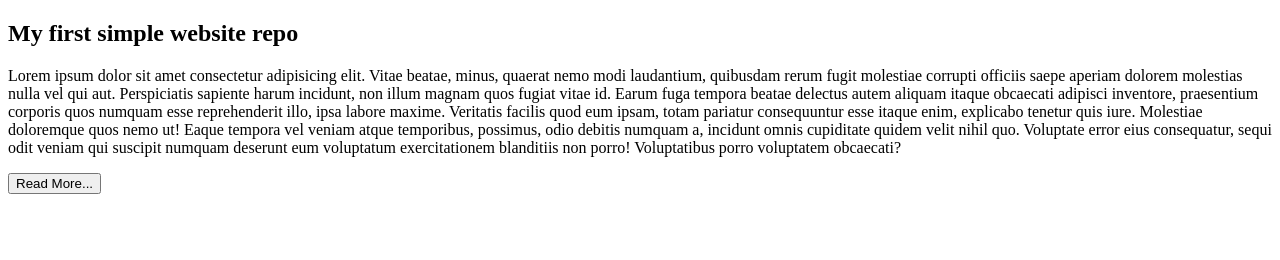
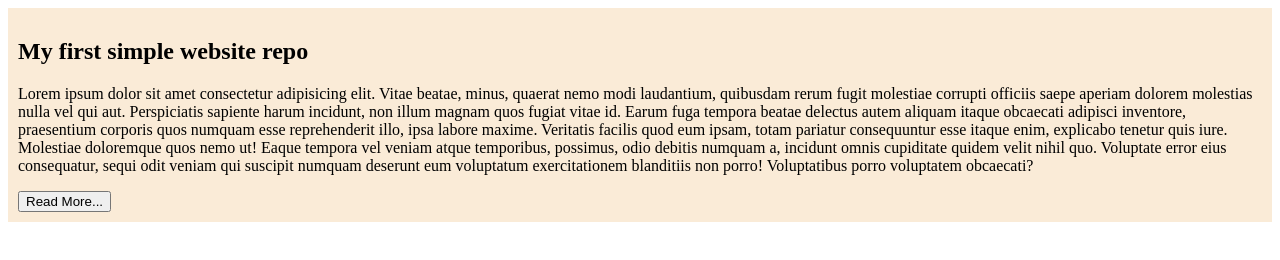
Before and after one commit to SHShadhin/my-simple-website-repo, a plain HTML site: page index.html in a window 1280 px wide. Drawn offline with Linux system fonts and the light colour scheme.

Commit message:
added css

```diff
--- a/index.html
+++ b/index.html
@@ -4,6 +4,7 @@
     <meta charset="UTF-8">
     <meta name="viewport" content="width=device-width, initial-scale=1.0">
     <title>My simple website repo</title>
+    <link rel="stylesheet" href="styles/style.css">
 </head>
 <body>
     <div>
--- /dev/null
+++ b/styles/style.css
@@ -0,0 +1,4 @@
+div {
+    background-color: antiquewhite;
+    padding: 10px;
+}
```
